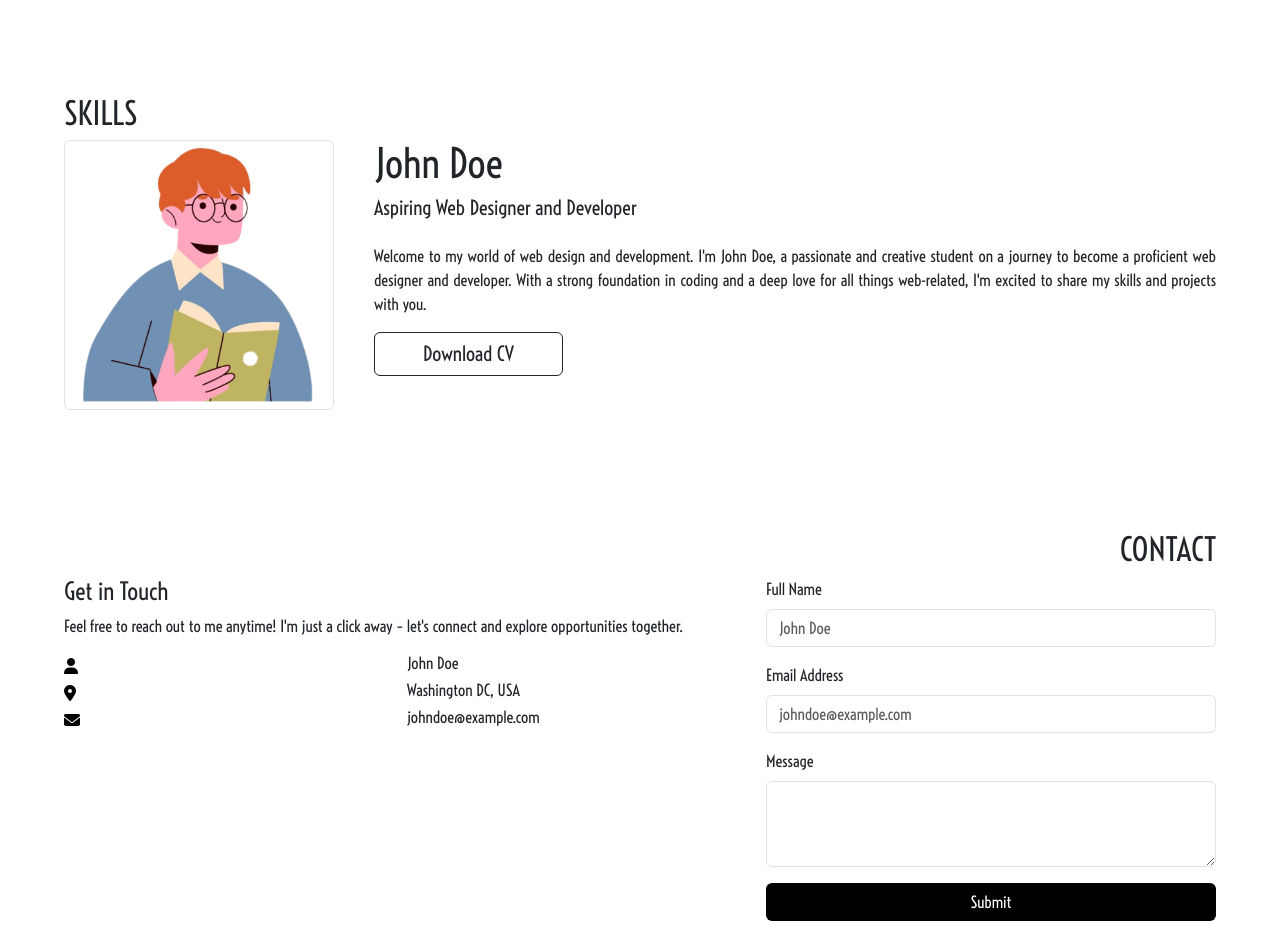
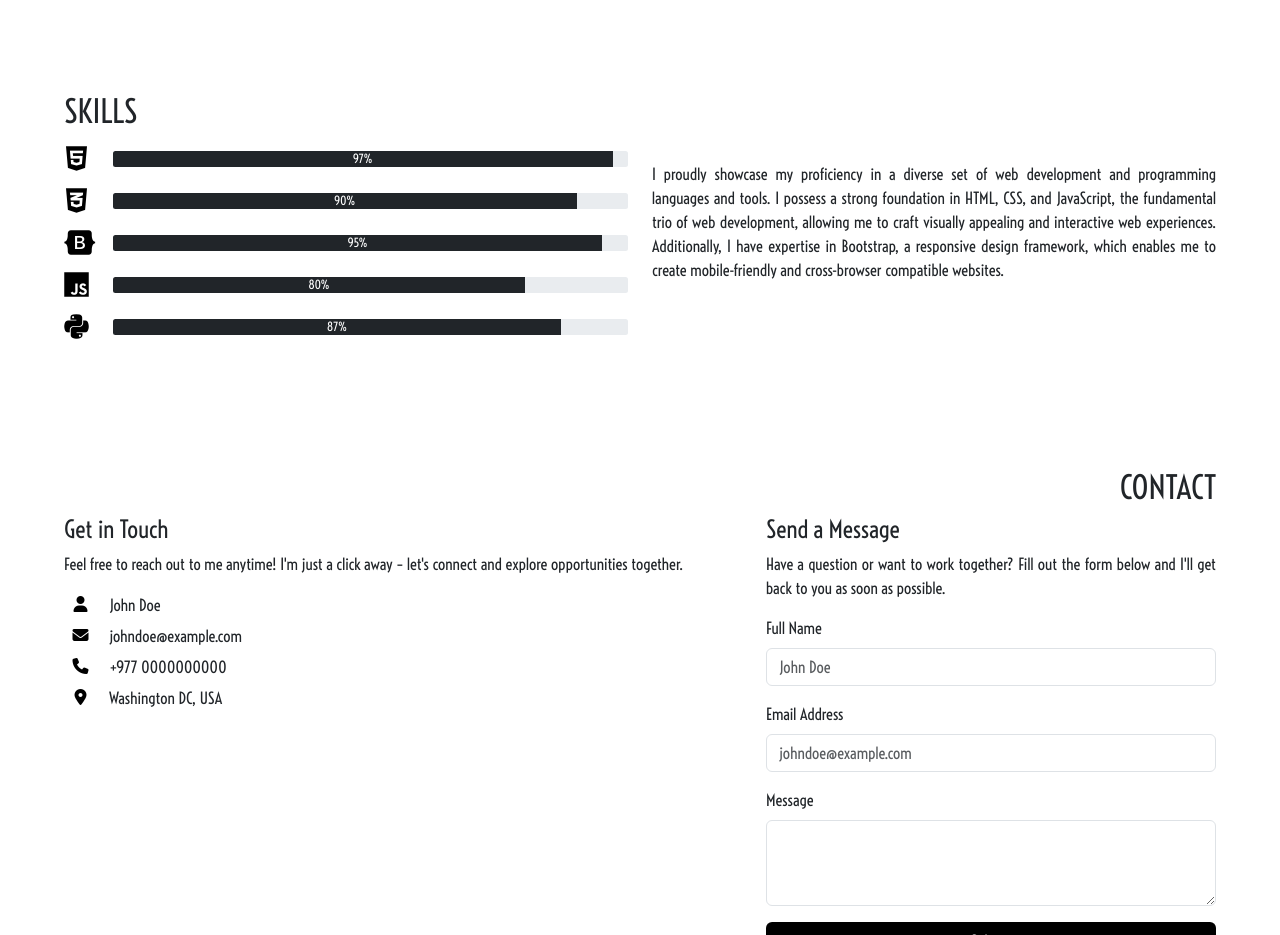
Before and after one commit to zaynierashik/portfolio, a plain HTML site: page homepage.html in a window 1280 px wide. Shown: the part 1500-2435 px from the top of the page. Drawn offline with nearby package versions, Linux system fonts and the light colour scheme.

Commit message:
New Commit

```diff
--- a/homepage.css
+++ b/homepage.css
@@ -56,9 +56,14 @@ a{
 .service-container .card{
     transition:  transform 0.5s;
     cursor: pointer;
+    background-color: #f4f5fe;
+    border: none;
 }
 
 .service-container .card:hover{
     transform: scale(1.025);
-    background-color: #f4f5fe;
 }
+
+.skill-container p{
+    text-align: justify;
+}
--- a/homepage.html
+++ b/homepage.html
@@ -44,7 +44,7 @@
     </div>
 
     <div class="scroll-down text-center mt-5">
-        <a href="#about" class="nav-link rounded-pill" style="display: inline-block;">
+        <a class="nav-link rounded-pill" onclick="scrollToSection('about')" style="display: inline-block;">
             <i class="fa-solid fa-angles-down fa-bounce fa-xl" style="color: #000000;"></i>
         </a>
     </div>
@@ -110,18 +110,67 @@
     <div class="skill-container px-3" id="skills">
         <div class="skill-content p-5">
             <h2 class="mt-4">SKILLS</h2>
-            <div class="row">
-                <div class="col-3">
-                    <img src="./images/profile.png" class="border rounded w-100" alt="Profile">
-                </div>
-                <div class="col">
-                    <div class="about-me ps-3">
-                        <h1>John Doe</h1>
-                        <h5>Aspiring Web Designer and Developer</h5>
-                        <p class="mt-4">Welcome to my world of web design and development. I'm John Doe, a passionate and creative student on a journey to become a proficient web designer and developer. With a strong foundation in coding and a deep love for all things web-related, I'm excited to share my skills and projects with you.</p>
-                        <div>
-                            <a class="btn btn-outline-dark fs-5 px-5">Download CV</a>
+            <div>
+                <div class="row">
+                    <div class="col text-center fs-3">
+                        <div class="row d-flex align-items-center">
+                            <div class="col-1">
+                                <i class="fa-brands fa-html5" style="color: #000000;"></i>
+                            </div>
+                            <div class="col">
+                                <div class="progress" role="progressbar" aria-label="Example with label" aria-valuenow="25" aria-valuemin="0" aria-valuemax="100" style="border-radius: 2.5px;">
+                                    <div class="progress-bar text-bg-dark" style="width: 97%;">97%</div>
+                                </div>
+                            </div>
                         </div>
+
+                        <div class="row d-flex align-items-center">
+                            <div class="col-1">
+                                <i class="fa-brands fa-css3-alt" style="color: #000000;"></i>
+                            </div>
+                            <div class="col">
+                                <div class="progress" role="progressbar" aria-label="Example with label" aria-valuenow="25" aria-valuemin="0" aria-valuemax="100" style="border-radius: 2.5px;">
+                                    <div class="progress-bar text-bg-dark" style="width: 90%;">90%</div>
+                                </div>
+                            </div>
+                        </div>
+
+                        <div class="row d-flex align-items-center">
+                            <div class="col-1">
+                                <i class="fa-brands fa-bootstrap" style="color: #000000;"></i>
+                            </div>
+                            <div class="col">
+                                <div class="progress" role="progressbar" aria-label="Example with label" aria-valuenow="25" aria-valuemin="0" aria-valuemax="100" style="border-radius: 2.5px;">
+                                    <div class="progress-bar text-bg-dark" style="width: 95%;">95%</div>
+                                </div>
+                            </div>
+                        </div>
+
+                        <div class="row d-flex align-items-center">
+                            <div class="col-1">
+                                <i class="fa-brands fa-js" style="color: #000000;"></i>
+                            </div>
+                            <div class="col">
+                                <div class="progress" role="progressbar" aria-label="Example with label" aria-valuenow="25" aria-valuemin="0" aria-valuemax="100" style="border-radius: 2.5px;">
+                                    <div class="progress-bar text-bg-dark" style="width: 80%;">80%</div>
+                                </div>
+                            </div>
+                        </div>
+
+                        <div class="row d-flex align-items-center">
+                            <div class="col-1">
+                                <i class="fa-brands fa-python" style="color: #000000;"></i>
+                            </div>
+                            <div class="col">
+                                <div class="progress" role="progressbar" aria-label="Example with label" aria-valuenow="25" aria-valuemin="0" aria-valuemax="100" style="border-radius: 2.5px;">
+                                    <div class="progress-bar text-bg-dark" style="width: 87%;">87%</div>
+                                </div>
+                            </div>
+                        </div>
+                    </div>
+
+                    <div class="col">
+                        <p class="mt-4">I proudly showcase my proficiency in a diverse set of web development and programming languages and tools. I possess a strong foundation in HTML, CSS, and JavaScript, the fundamental trio of web development, allowing me to craft visually appealing and interactive web experiences. Additionally, I have expertise in Bootstrap, a responsive design framework, which enables me to create mobile-friendly and cross-browser compatible websites.</p>
                     </div>
                 </div>
             </div>
@@ -138,27 +187,35 @@
 
                     <div>
                         <div class="row">
-                            <div class="col">
+                            <div class="col-1 text-center">
                                 <i class="fa-solid fa-user" style="color: #000000;"></i>
                             </div>
-                            <div class="col">
-                                <h6>John Doe</h6>
+                            <div class="col ps-0">
+                                <h6 class="pt-1">John Doe</h6>
                             </div>
                         </div>
                         <div class="row">
-                            <div class="col">
-                                <i class="fa-solid fa-location-dot" style="color: #000000;"></i>
+                            <div class="col-1 text-center">
+                                <i class="fa-solid fa-envelope" style="color: #000000;"></i>
                             </div>
-                            <div class="col">
-                                <h6>Washington DC, USA</h6>
+                            <div class="col ps-0">
+                                <h6 class="pt-1">johndoe@example.com</h6>
                             </div>
                         </div>
                         <div class="row">
-                            <div class="col">
-                                <i class="fa-solid fa-envelope" style="color: #000000;"></i>
+                            <div class="col-1 text-center">
+                                <i class="fa-solid fa-phone" style="color: #000000;"></i>
                             </div>
-                            <div class="col">
-                                <h6>johndoe@example.com</h6>
+                            <div class="col ps-0">
+                                <h6 class="pt-1">+977 0000000000</h6>
+                            </div>
+                        </div>
+                        <div class="row">
+                            <div class="col-1 text-center">
+                                <i class="fa-solid fa-location-dot" style="color: #000000;"></i>
+                            </div>
+                            <div class="col ps-0">
+                                <h6 class="pt-1">Washington DC, USA</h6>
                             </div>
                         </div>
                     </div>
@@ -166,6 +223,10 @@
 
                 <div class="col-5">
                     <div class="about-me ps-3">
+                        <div>
+                            <h4>Send a Message</h4>
+                            <p>Have a question or want to work together? Fill out the form below and I'll get back to you as soon as possible.</p>
+                        </div>
                         <div class="mb-3">
                             <label for="fullname" class="form-label">Full Name</label>
                             <input type="text" class="form-control" id="fullname" placeholder="John Doe">
```
